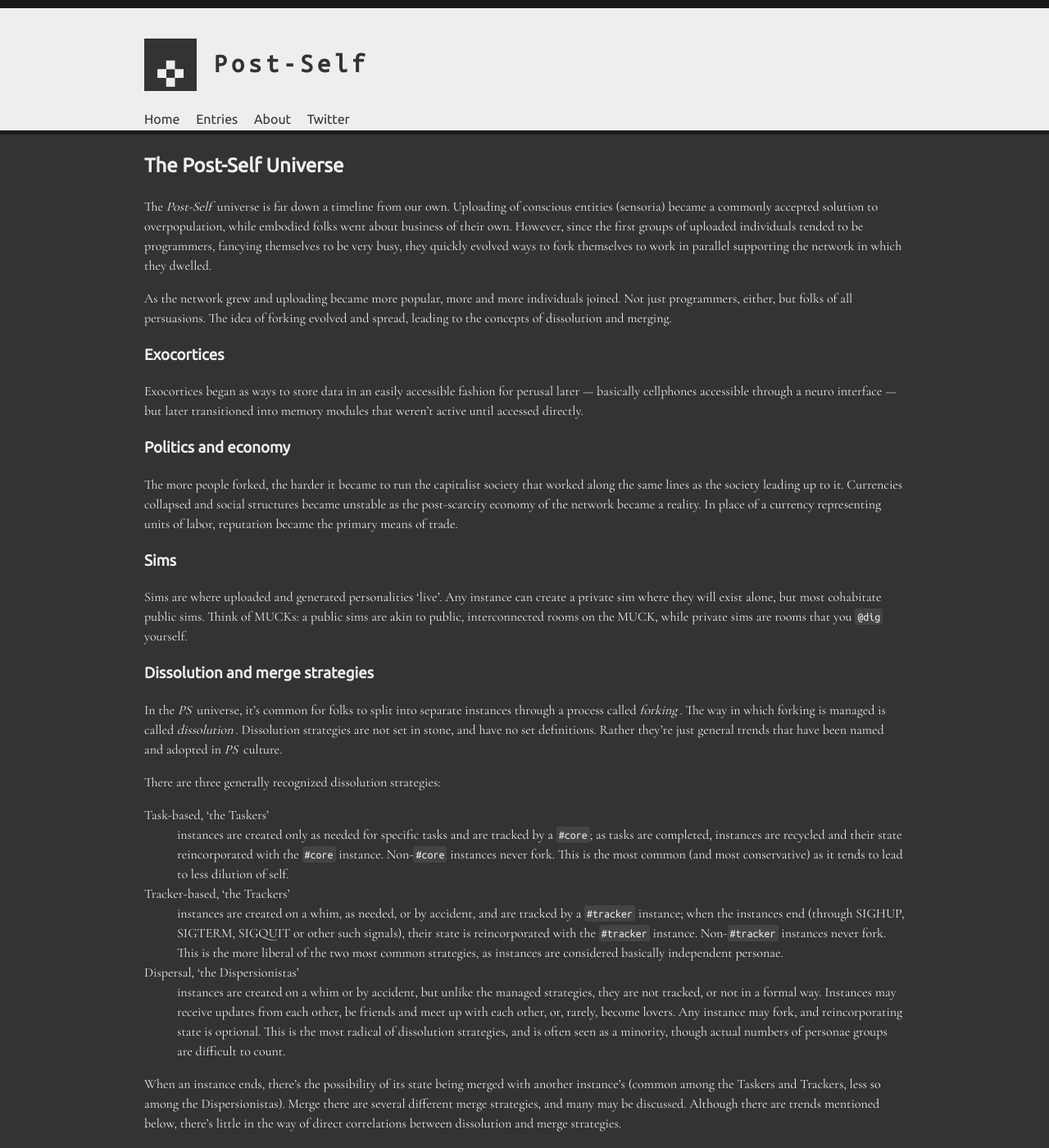
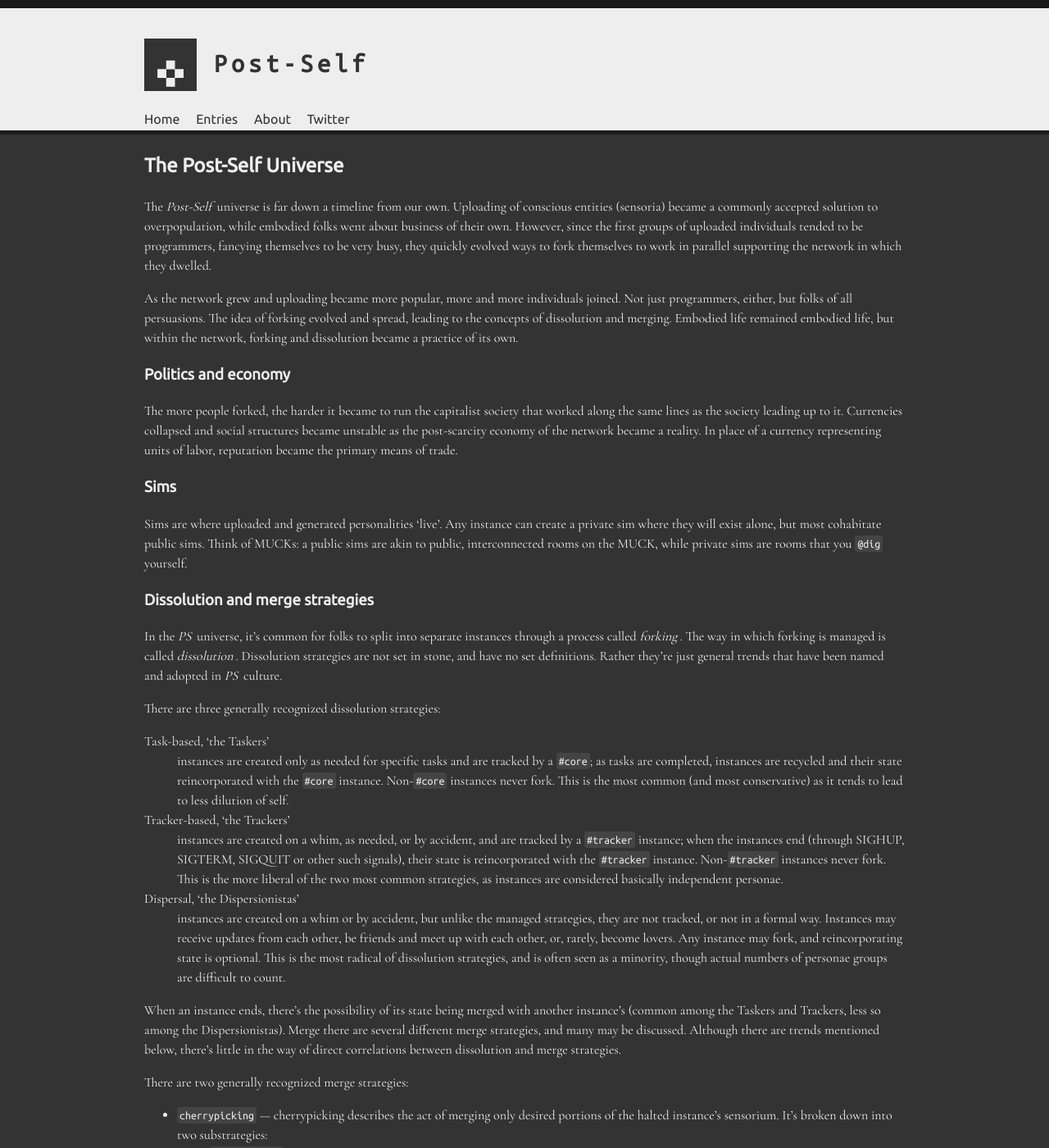
Before and after one commit to post-self/post-self.github.io, a Jekyll site: the page built from about/universe.md, in a window 1280 px wide and 1400 px high. Shown: the whole window at 82% size. Built offline with Jekyll 4.4.1, drawn with Linux system fonts in a browser that asks for light colours; some of the changed text lies outside the part shown.

Commit message:
Update per em

```diff
--- a/about/universe.md
+++ b/about/universe.md
@@ -5,11 +5,7 @@
 
 The *Post-Self* universe is far down a timeline from our own. Uploading of conscious entities (sensoria) became a commonly accepted solution to overpopulation, while embodied folks went about business of their own. However, since the first groups of uploaded individuals tended to be programmers, fancying themselves to be very busy, they quickly evolved ways to fork themselves to work in parallel supporting the network in which they dwelled.
 
-As the network grew and uploading became more popular, more and more individuals joined. Not just programmers, either, but folks of all persuasions. The idea of forking evolved and spread, leading to the concepts of dissolution and merging.
-
-### Exocortices
-
-Exocortices began as ways to store data in an easily accessible fashion for perusal later --- basically cellphones accessible through a neuro interface --- but later transitioned into memory modules that weren't active until accessed directly.
+As the network grew and uploading became more popular, more and more individuals joined. Not just programmers, either, but folks of all persuasions. The idea of forking evolved and spread, leading to the concepts of dissolution and merging. Embodied life remained embodied life, but within the network, forking and dissolution became a practice of its own.
 
 ### Politics and economy
 
@@ -44,3 +40,7 @@
 * `blithe` --- most common among Dispersionistas, this merge strategy relies on a recursive algorithm which attempts to merge the entirety of instances' sensoria while producing as few conflicts as possible (conflicts, obviously undesirable, tend to lead to neurological sequelae that can cause an instance to crash). There are two primary substrategies which help in automatically resolving conflicts:
     * `theirs` --- when encountering a conflict, the conflicting portion of the halted instance's state is kept.
     * `ours` --- when encountering a conflict, the conflicting portion of the base instance's state is kept.
+
+### Exocortices
+
+Exocortices began as ways to store data in an easily accessible fashion for perusal later --- basically cellphones accessible through a neuro interface --- but the concept later transitioned into memory modules that weren't active until accessed directly. Things you could forget until deciding (or instructed) to remember.
```
